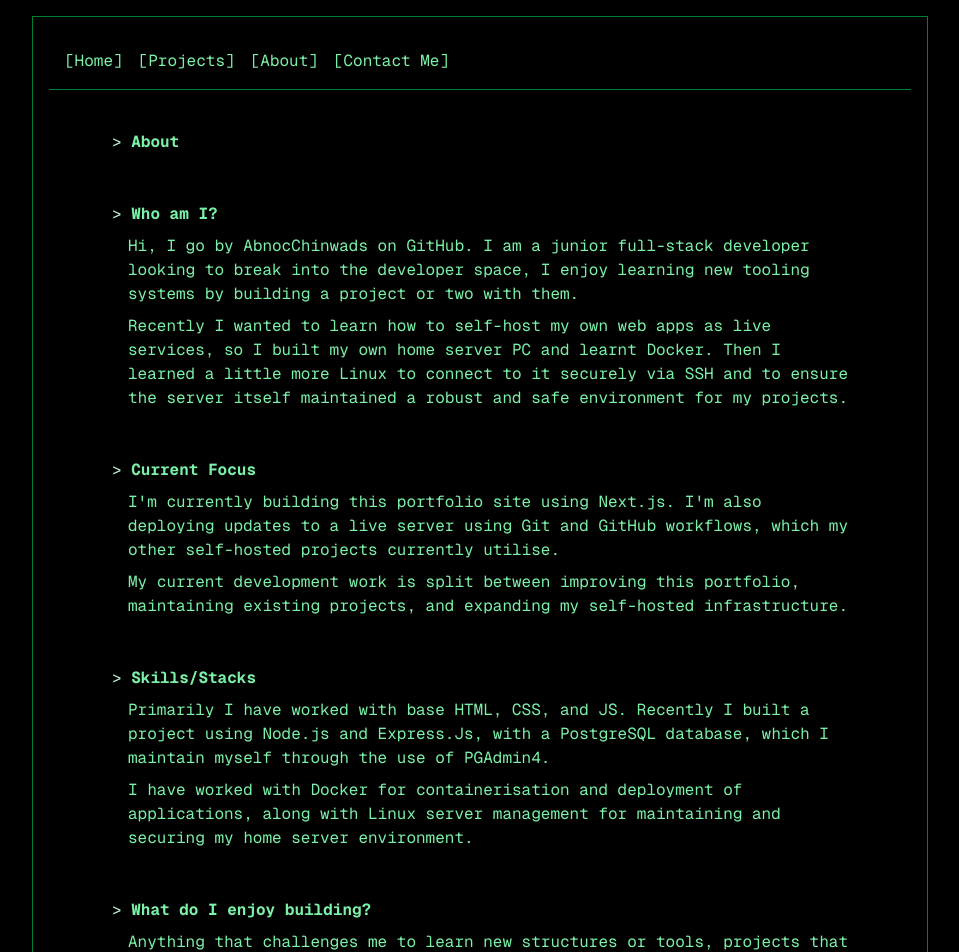
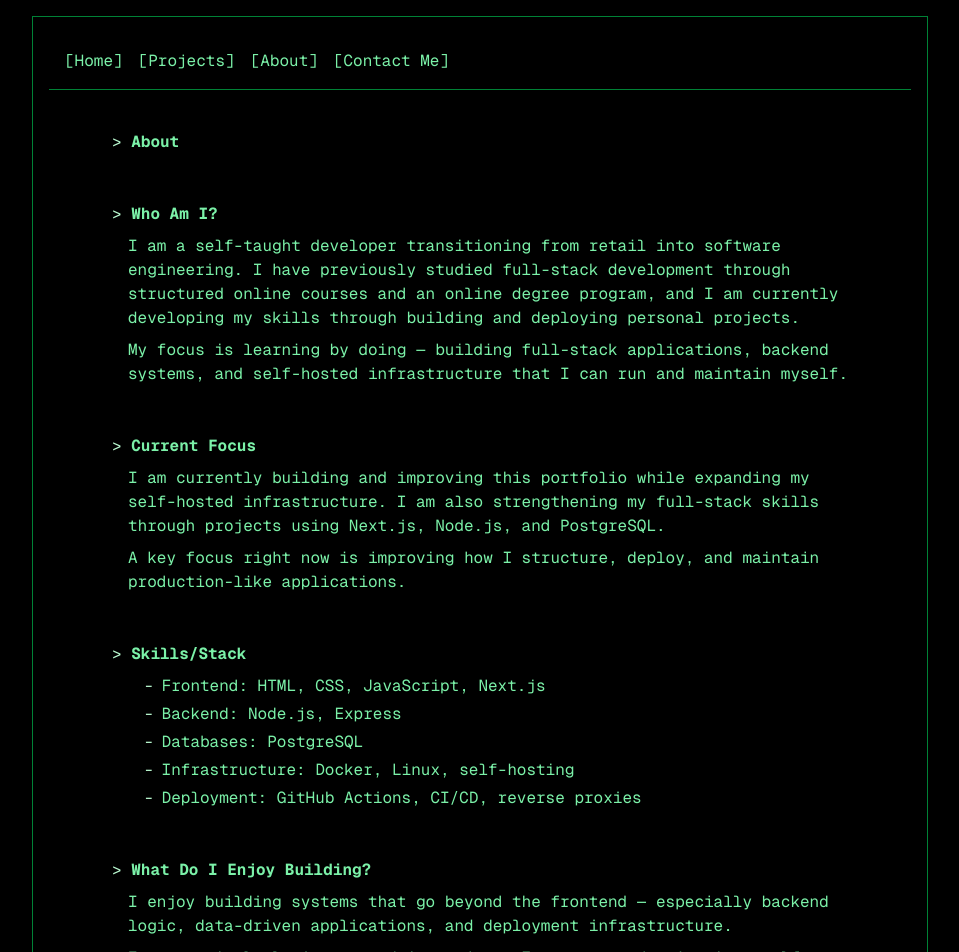
Before and after one commit to AbnocChinwads/abnoc-dev, a Next.js app: page /about in a window 1280 px wide. Shown: the top 952 px of the page, without its empty margins (160-1119 px from the left). Built offline with nearby package versions, Linux system fonts and the light colour scheme.

Commit message:
Refactor About, Contacts, and Home pages to use Terminal components for consistent styling; enhance ProjectCard links with rel attributes for security

```diff
--- a/src/app/about/page.tsx
+++ b/src/app/about/page.tsx
@@ -1,79 +1,81 @@
+import {
+  TerminalHeader,
+  TerminalList,
+  TerminalListItem,
+} from "../components/terminal";
+
 export default function About() {
   return (
     <main className="max-w-3xl mx-auto w-full px-4 py-10 space-y-12">
-      <div>
-        <span className="text-green-200">{">"}</span>{" "}
-        <span className="font-bold">About</span>
-      </div>
+      <TerminalHeader>About</TerminalHeader>
 
       <section className="space-y-2">
-        <div>
-          <span className="text-green-200">{">"}</span>{" "}
-          <span className="font-bold">Who am I?</span>
-        </div>
+        <TerminalHeader>Who Am I?</TerminalHeader>
 
         <p className="ml-4">
-          Hi, I go by AbnocChinwads on GitHub. I am a junior full-stack
-          developer looking to break into the developer space, I enjoy learning
-          new tooling systems by building a project or two with them.
+          I am a self-taught developer transitioning from retail into software
+          engineering. I have previously studied full-stack development through
+          structured online courses and an online degree program, and I am
+          currently developing my skills through building and deploying personal
+          projects.
         </p>
 
         <p className="ml-4">
-          Recently I wanted to learn how to self-host my own web apps as live
-          services, so I built my own home server PC and learnt Docker. Then I
-          learned a little more Linux to connect to it securely via SSH and to
-          ensure the server itself maintained a robust and safe environment for
-          my projects.
+          My focus is learning by doing — building full-stack applications,
+          backend systems, and self-hosted infrastructure that I can run and
+          maintain myself.
         </p>
       </section>
 
       <section className="space-y-2">
-        <div>
-          <span className="text-green-200">{">"}</span>{" "}
-          <span className="font-bold">Current Focus</span>
-        </div>
+        <TerminalHeader>Current Focus</TerminalHeader>
 
         <p className="ml-4">
-          I'm currently building this portfolio site using Next.js. I'm also
-          deploying updates to a live server using Git and GitHub workflows,
-          which my other self-hosted projects currently utilise.
+          I am currently building and improving this portfolio while expanding
+          my self-hosted infrastructure. I am also strengthening my full-stack
+          skills through projects using Next.js, Node.js, and PostgreSQL.
         </p>
 
         <p className="ml-4">
-          My current development work is split between improving this portfolio,
-          maintaining existing projects, and expanding my self-hosted
-          infrastructure.
+          A key focus right now is improving how I structure, deploy, and
+          maintain production-like applications.
         </p>
       </section>
 
       <section className="space-y-2">
-        <div>
-          <span className="text-green-200">{">"}</span>{" "}
-          <span className="font-bold">Skills/Stacks</span>
-        </div>
+        <TerminalHeader>Skills/Stack</TerminalHeader>
 
-        <p className="ml-4">
-          Primarily I have worked with base HTML, CSS, and JS. Recently I built
-          a project using Node.js and Express.Js, with a PostgreSQL database,
-          which I maintain myself through the use of PGAdmin4.
-        </p>
-
-        <p className="ml-4">
-          I have worked with Docker for containerisation and deployment of
-          applications, along with Linux server management for maintaining and
-          securing my home server environment.
-        </p>
+        <TerminalList>
+          <TerminalListItem>
+            Frontend: HTML, CSS, JavaScript, Next.js
+          </TerminalListItem>
+          <TerminalListItem>
+            Backend: Node.js, Express
+          </TerminalListItem>
+          <TerminalListItem>
+            Databases: PostgreSQL
+          </TerminalListItem>
+          <TerminalListItem>
+            Infrastructure: Docker, Linux, self-hosting
+          </TerminalListItem>
+          <TerminalListItem>
+            Deployment: GitHub Actions, CI/CD, reverse proxies
+          </TerminalListItem>
+        </TerminalList>
       </section>
 
       <section className="space-y-2">
-        <div>
-          <span className="text-green-200">{">"}</span>{" "}
-          <span className="font-bold">What do I enjoy building?</span>
-        </div>
+        <TerminalHeader>What Do I Enjoy Building?</TerminalHeader>
 
         <p className="ml-4">
-          Anything that challenges me to learn new structures or tools, projects
-          that relate to my interests
+          I enjoy building systems that go beyond the frontend — especially
+          backend logic, data-driven applications, and deployment
+          infrastructure.
+        </p>
+        <p className="ml-4">
+          I am particularly interested in projects I can run and maintain
+          myself, where I can see the full lifecycle from development to
+          production.
         </p>
       </section>
     </main>
--- a/src/app/components/ProjectCard.tsx
+++ b/src/app/components/ProjectCard.tsx
@@ -50,12 +50,12 @@ export default function ProjectCard({
       {variant === "full" && (github || live) && (
         <div className="ml-8 text-sm">
           {github && (
-            <a className="mr-4 underline" target="_blank" href={github}>
+            <a className="mr-4 underline" target="_blank" rel="noreferrer" href={github}>
               GitHub
             </a>
           )}
           {live && (
-            <a className="underline" target="_blank" href={live}>
+            <a className="underline" target="_blank" rel="noreferrer" href={live}>
               Live
             </a>
           )}
--- /dev/null
+++ b/src/app/components/terminal/TerminalHeader.tsx
@@ -0,0 +1,12 @@
+export function TerminalHeader({
+  children,
+}: {
+  children: React.ReactNode;
+}) {
+  return (
+    <div className="font-mono">
+      <span className="text-green-200">{">"}</span>{" "}
+      <span className="font-bold">{children}</span>
+    </div>
+  );
+}
--- /dev/null
+++ b/src/app/components/terminal/TerminalList.tsx
@@ -0,0 +1,7 @@
+export function TerminalList({
+  children,
+}: {
+  children: React.ReactNode;
+}) {
+  return <ul className="ml-8 space-y-1 font-mono">{children}</ul>;
+}
--- /dev/null
+++ b/src/app/components/terminal/TerminalListItem.tsx
@@ -0,0 +1,11 @@
+export function TerminalListItem({
+  children,
+}: {
+  children: React.ReactNode;
+}) {
+  return (
+    <li className="before:content-['-'] before:text-green-200 before:mr-2">
+      {children}
+    </li>
+  );
+}
--- /dev/null
+++ b/src/app/components/terminal/index.ts
@@ -0,0 +1,3 @@
+export * from "./TerminalHeader";
+export * from "./TerminalList";
+export * from "./TerminalListItem";
--- a/src/app/contacts/page.tsx
+++ b/src/app/contacts/page.tsx
@@ -1,41 +1,43 @@
 import ContactForm from "./ContactForm";
+import {
+  TerminalHeader,
+  TerminalList,
+  TerminalListItem,
+} from "../components/terminal";
 
 export default function Contacts() {
   return (
     <main className="max-w-3xl mx-auto w-full px-4 py-10 space-y-12">
-      <section className="ml-4 space-y-2">
-        <div>
-          <span className="text-green-200">{">"}</span>{" "}
-          <span className="font-bold">Contact</span>
-        </div>
+      <section className="space-y-2">
+        <TerminalHeader>Contact</TerminalHeader>
 
-        <div>
+        <TerminalList>
+          <TerminalListItem>
             <a
-            className="ml-8 underline"
+              className="hover:underline"
               target="_blank"
+              rel="noreferrer"
               href="https://github.com/AbnocChinwads"
             >
               GitHub
             </a>
-        </div>
-        <div>
+          </TerminalListItem>
+          <TerminalListItem>
             <a
-            className="ml-8 underline"
+              className="hover:underline"
               target="_blank"
+              rel="noreferrer"
               href="https://www.linkedin.com/in/daniel-mctighe-a63952195/"
             >
               LinkedIn
             </a>
-        </div>
+          </TerminalListItem>
+        </TerminalList>
       </section>
-      <section className="ml-4 space-y-2">
-        <div>
-          <span className="text-green-200">{">"}</span>{" "}
-          <span className="font-bold">Get in touch</span>
-        </div>
-        <div className="ml-4">
+      <section className="space-y-2">
+        <TerminalHeader>Get in touch</TerminalHeader>
+
         <ContactForm />
-        </div>
       </section>
     </main>
   );
--- a/src/app/page.tsx
+++ b/src/app/page.tsx
@@ -1,6 +1,11 @@
 import Link from "next/link";
 import ProjectCard from "./components/ProjectCard";
 import { projects } from "./data/projects";
+import {
+  TerminalHeader,
+  TerminalList,
+  TerminalListItem,
+} from "./components/terminal";
 
 export default function Home() {
   const featuredProjects = projects.filter((p) => p.featured);
@@ -9,38 +14,31 @@ export default function Home() {
     <main className="max-w-3xl mx-auto w-full px-4 py-10 space-y-12">
       {/* HERO */}
       <section className="space-y-2">
-        <div>
-          <span className="text-green-200">{">"}</span>{" "}
-          <span className="font-bold">AbnocChinwads</span>
-        </div>
+        <TerminalHeader>Abnoc Chinwads</TerminalHeader>
 
         <p className="ml-4">
-          Developer focused on web applications, self-hosted infrastructure, and
-          currently learning full-stack systems with Next.js and Node.js.
+          Self-taught developer building and deploying real-world projects to
+          grow from retail into software engineering.
         </p>
       </section>
 
       {/* POSITIONING */}
       <section className="space-y-2">
-        <div>
-          <span className="text-green-200">{">"}</span>{" "}
-          <span className="font-bold">What I build</span>
-        </div>
+        <TerminalHeader>What I build</TerminalHeader>
 
         <p className="ml-4">
-          I build and self-host web applications while learning modern
-          full-stack development through practical projects and infrastructure
-          work.
+          I build web applications and backend systems, then deploy and maintain
+          them on my own infrastructure. Each project is an opportunity to learn
+          new technologies while gaining experience across the full development
+          lifecycle.
         </p>
       </section>
 
       {/* FEATURED WORK */}
       <section className="space-y-4">
-        <div>
-          <span className="text-green-200">{">"}</span>{" "}
-          <span className="font-bold">Featured Projects</span>
-        </div>
-        <div className="ml-4">
+        <TerminalHeader>Featured Projects</TerminalHeader>
+
+        <TerminalList>
           {featuredProjects.map((project) => (
             <ProjectCard
               key={project.title}
@@ -49,9 +47,11 @@ export default function Home() {
               variant="compact"
             />
           ))}
-        </div>
+        </TerminalList>
 
-        <Link href="/projects" className="ml-4">[View all projects]</Link>
+        <Link href="/projects" className="ml-8">
+          [View all projects]
+        </Link>
       </section>
     </main>
   );
```
Lines whose indentation alone changed are shown as unchanged.
